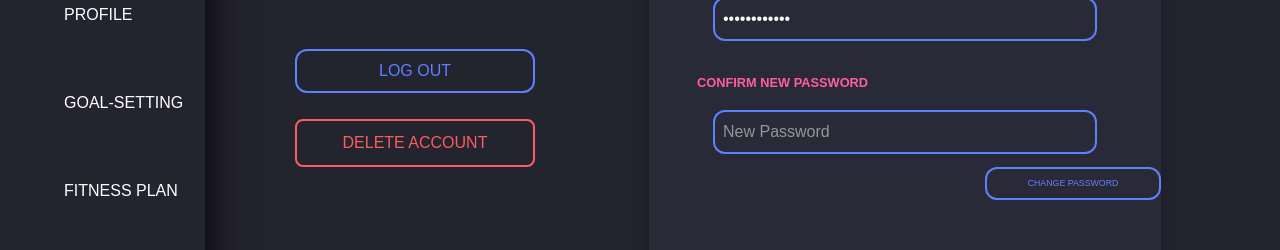
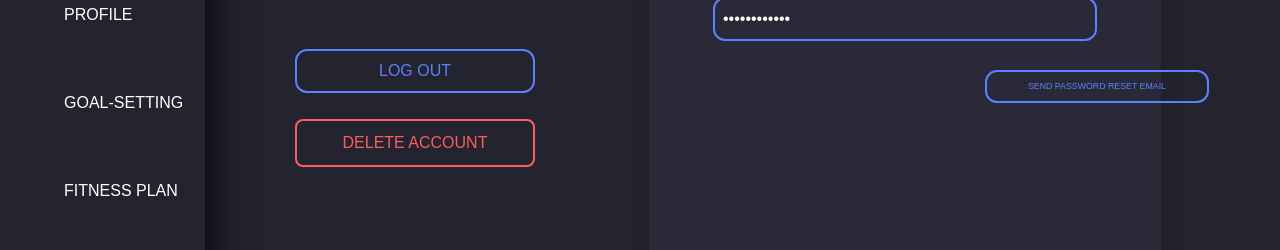
Before and after one commit to RiaChacko/NextGenWellness, a React (Vite) app: page /profile in a window 1280 px wide. Shown: the part 479-729 px from the top of the page. Built offline with nearby package versions, Linux system fonts and the light colour scheme; no server answers; a web font is replaced by a local one.

Commit message:
Edit profile buttons

```diff
--- a/src/pages/Profile.css
+++ b/src/pages/Profile.css
@@ -139,7 +139,7 @@
   background-color: transparent;
   border: 2px solid #5D80FF;
   color: #5D80FF;
-  width: 11rem;
+  width: 14rem;
   padding: 0.5rem 1rem;
   font-size: 0.55rem;
   font-family: 'Lexend Mega', sans-serif;
--- a/src/pages/Profile.jsx
+++ b/src/pages/Profile.jsx
@@ -110,9 +110,7 @@ function Profile () {
                             <input className="profile-password" type="password" value="************" readOnly />
                         </div>
                         <div className="input-group">
-                            <label>CONFIRM NEW PASSWORD</label>
-                            <input type="password" placeholder="New Password" />
-                            <button className="change-button">CHANGE PASSWORD</button>
+                            <button className="change-button">SEND PASSWORD RESET EMAIL</button>
                         </div>
                     </div>
                 </div>
```
